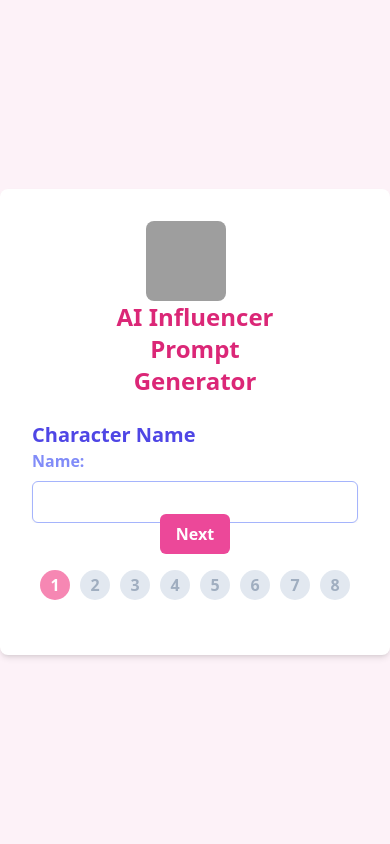
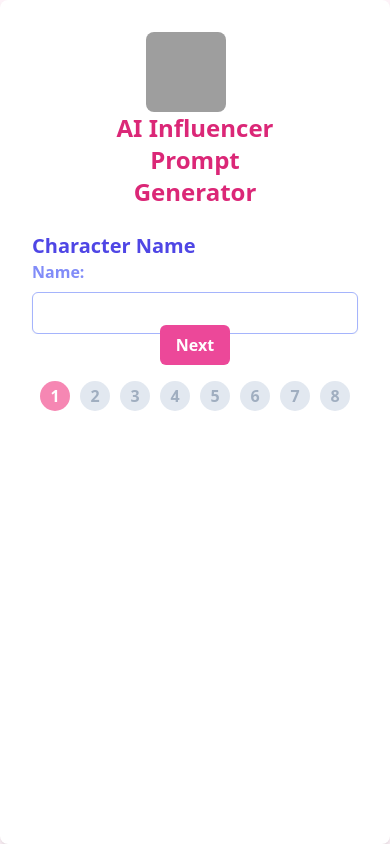
Before and after one commit to lahriziselma/ai-influencer-generator, a plain HTML site: page index.html in a window 390 px wide. Drawn offline with nearby package versions, Linux system fonts and the light colour scheme; grey boxes are pictures that could not be loaded.

Commit message:
Update index.html

```diff
--- a/index.html
+++ b/index.html
@@ -64,11 +64,16 @@
     margin-bottom: 1rem; /* Space between buttons and page numbers */
   }
 
-    /* Mobile responsiveness */
+  /* Mobile responsiveness */
   @media (max-width: 640px) {
+    html, body {
+      height: 100%; /* Make sure html and body take full viewport height */
+      margin: 0; /* Remove default margin */
+    }
     .container {
-      max-width: 95%; /* Occupy most of the screen width */
-      height: auto; /* Let the height adjust dynamically */
+      width: 100%; /* Occupy full screen width */
+      height: 100%; /* Occupy full screen height */
+      max-width: none; /* Remove max-width restriction */
     }
 
     .header {
```
